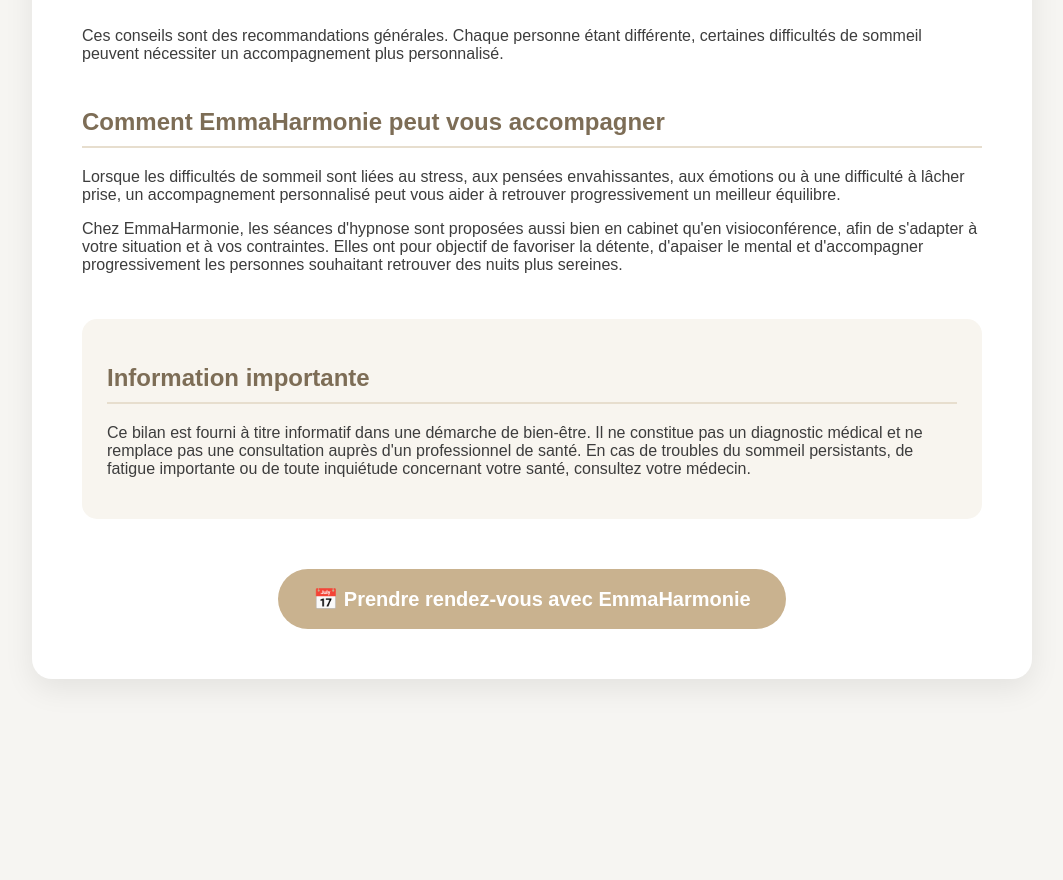
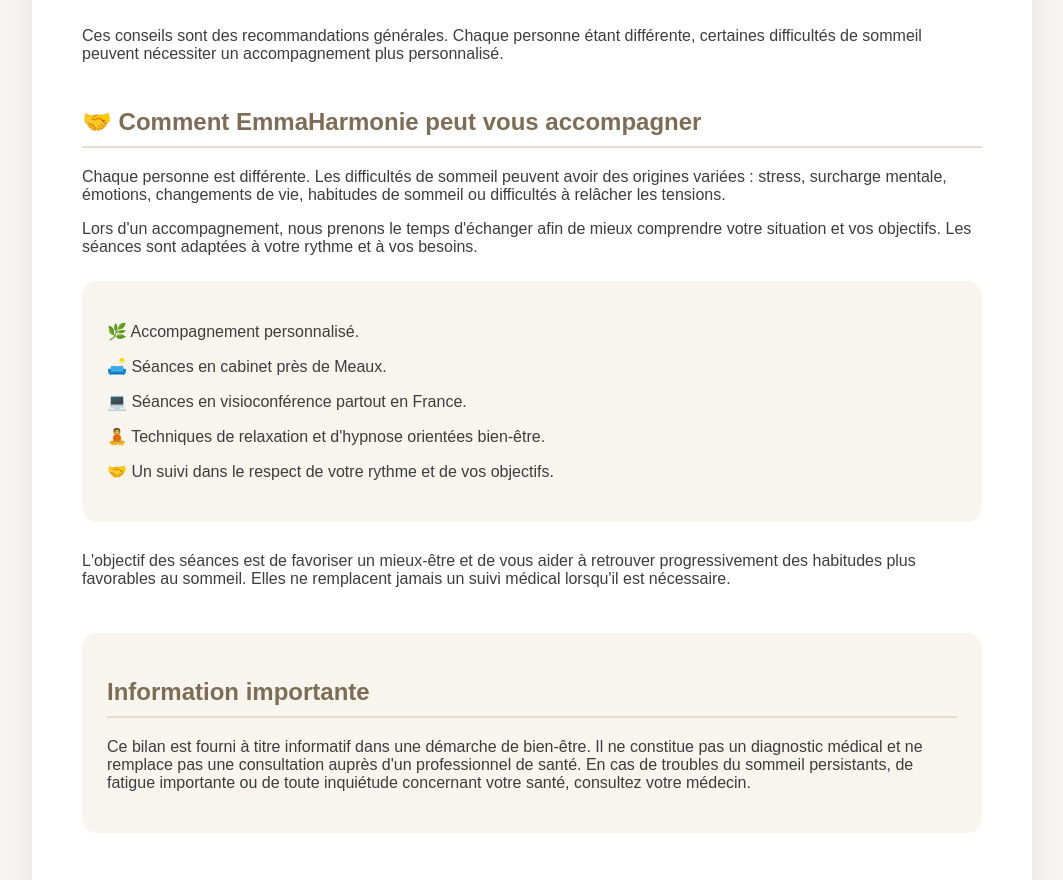
Before and after one commit to Emmaharmonie/test-sommeil-emmaharmonie, a plain HTML site: page bilan.html in a window 1280 px wide. Shown: the part 1533-2413 px from the top of the page, without its empty margins (108-1171 px from the left). Before the commit the page ends 2252 px from the top, so only its background shows below. Drawn offline with Linux system fonts and the light colour scheme.

Commit message:
Update bilan.html

```diff
--- a/bilan.html
+++ b/bilan.html
@@ -176,17 +176,37 @@ Ces conseils sont des recommandations générales. Chaque personne étant diffé
 </div>
 <div class="section">
 
-<h2>Comment EmmaHarmonie peut vous accompagner</h2>
+<h2>🤝 Comment EmmaHarmonie peut vous accompagner</h2>
 
 <p>
 
-Lorsque les difficultés de sommeil sont liées au stress, aux pensées envahissantes, aux émotions ou à une difficulté à lâcher prise, un accompagnement personnalisé peut vous aider à retrouver progressivement un meilleur équilibre.
+Chaque personne est différente. Les difficultés de sommeil peuvent avoir des origines variées : stress, surcharge mentale, émotions, changements de vie, habitudes de sommeil ou difficultés à relâcher les tensions.
 
 </p>
 
 <p>
 
-Chez EmmaHarmonie, les séances d'hypnose sont proposées aussi bien en cabinet qu'en visioconférence, afin de s'adapter à votre situation et à vos contraintes. Elles ont pour objectif de favoriser la détente, d'apaiser le mental et d'accompagner progressivement les personnes souhaitant retrouver des nuits plus sereines.
+Lors d'un accompagnement, nous prenons le temps d'échanger afin de mieux comprendre votre situation et vos objectifs. Les séances sont adaptées à votre rythme et à vos besoins.
+
+</p>
+
+<div style="background:#f8f5ef;padding:25px;border-radius:15px;margin-top:25px;">
+
+<p>🌿 Accompagnement personnalisé.</p>
+
+<p>🛋️ Séances en cabinet près de Meaux.</p>
+
+<p>💻 Séances en visioconférence partout en France.</p>
+
+<p>🧘 Techniques de relaxation et d'hypnose orientées bien-être.</p>
+
+<p>🤝 Un suivi dans le respect de votre rythme et de vos objectifs.</p>
+
+</div>
+
+<p style="margin-top:30px;">
+
+L'objectif des séances est de favoriser un mieux-être et de vous aider à retrouver progressivement des habitudes plus favorables au sommeil. Elles ne remplacent jamais un suivi médical lorsqu'il est nécessaire.
 
 </p>
 
```
